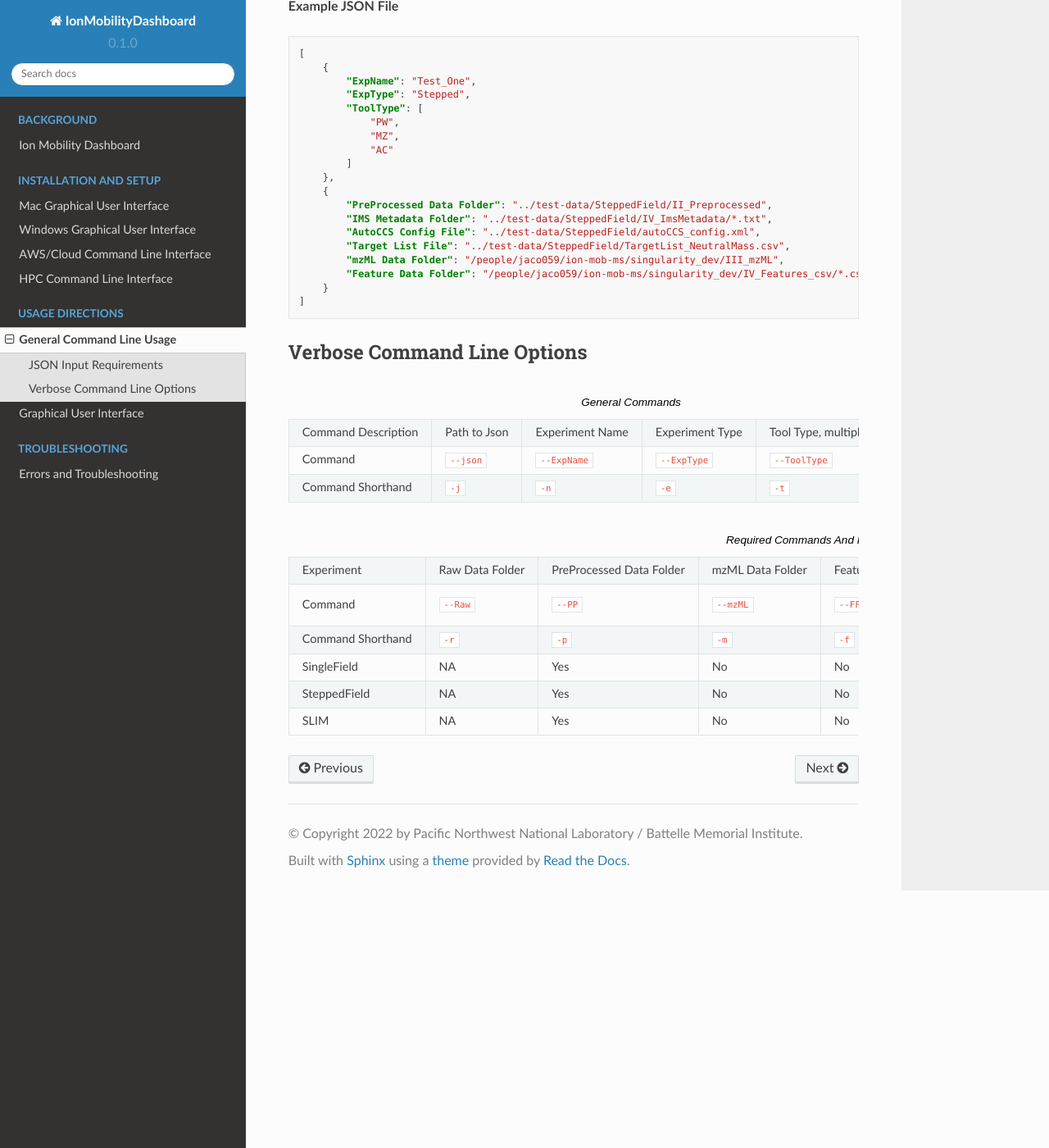
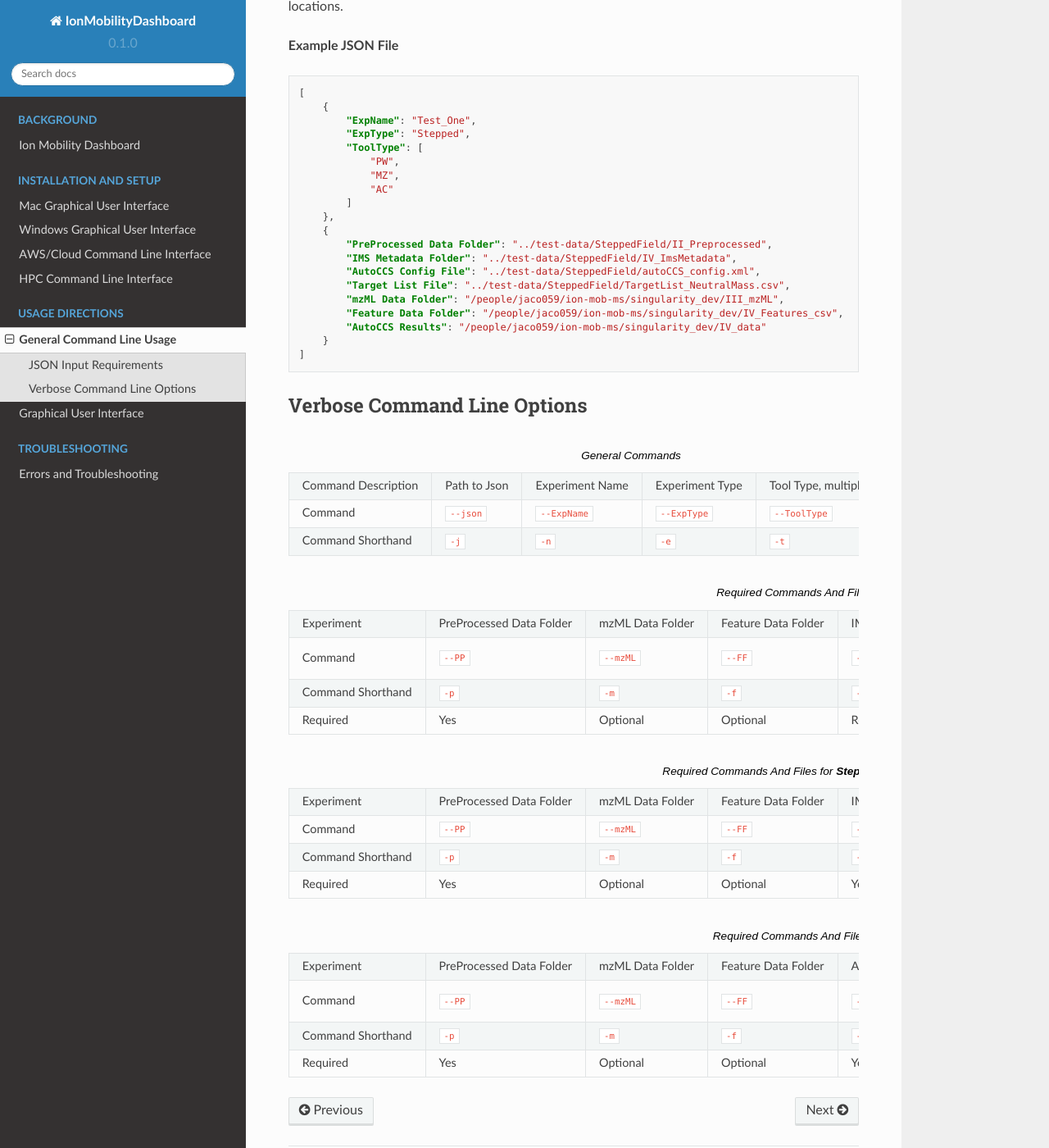
Before and after one commit to PNNL-CompBio/ion-mob-ms, a Sphinx documentation site: the page built from docs/source/depth/CLI.rst, in a window 1280 px wide and 1400 px high, scrolled down 913 px. Shown: the whole window at 82% size. Built offline with Sphinx 7.4.7 and the Read the Docs theme 2.0.0, drawn with Linux system fonts in a browser that asks for light colours; pages that are not in the unit, such as notebooks, are missing from menus; some of the changed text lies outside the part shown.

Commit message:
Update CLI.rst

```diff
--- a/docs/source/depth/CLI.rst
+++ b/docs/source/depth/CLI.rst
@@ -31,7 +31,8 @@
 
 Some potential bugs currently exist with file pathing. Note to dev - fix this.
 
-Both relative and absolute paths are planned to be configured to work with this.
+The use of absolute paths is **required** for any docker mounts, this consists of the three files in the example that use absolue paths.
+Either relative or absolute paths can be used to specify data locations.
 
 **Example JSON File**
 
@@ -49,11 +50,12 @@
        },
        {
            "PreProcessed Data Folder": "../test-data/SteppedField/II_Preprocessed",
-           "IMS Metadata Folder": "../test-data/SteppedField/IV_ImsMetadata/*.txt",
+           "IMS Metadata Folder": "../test-data/SteppedField/IV_ImsMetadata",
            "AutoCCS Config File": "../test-data/SteppedField/autoCCS_config.xml",
            "Target List File": "../test-data/SteppedField/TargetList_NeutralMass.csv",
            "mzML Data Folder": "/people/jaco059/ion-mob-ms/singularity_dev/III_mzML",
-           "Feature Data Folder": "/people/jaco059/ion-mob-ms/singularity_dev/IV_Features_csv/*.csv"
+           "Feature Data Folder": "/people/jaco059/ion-mob-ms/singularity_dev/IV_Features_csv",
+           "AutoCCS Results": "/people/jaco059/ion-mob-ms/singularity_dev/IV_data"
        }
    ]
 
@@ -86,66 +88,126 @@
 
 
 
-.. list-table:: Required Commands And Files for Each Experimental Pipeline Type
+
+.. list-table:: Required Commands And Files for **SingleField** Data
    :class: scrolltable
 
    * - Experiment
-     - Raw Data Folder
      - PreProcessed Data Folder
      - mzML Data Folder
      - Feature Data Folder
      - IMS Metadata Folder
      - AutoCCS Config File
      - Target List File
-     - Metadata File
      - Calibrant File
+     - AutoCCS Results
    * - Command
-     - ``--Raw``
      - ``--PP``
      - ``--mzML``
      - ``--FF``
      - ``--IMSMeta``
      - ``--ACConfig``
      - ``--TLF``
-     - ``--MetadataFile``
      - ``--Calibrant``
+     - ``--AutoCCS``
    * - Command Shorthand
-     - ``-r``
      - ``-p``
      - ``-m``
      - ``-f``
      - ``-i``
      - ``-a``
      - ``-s``
-     - ``-z``
      - ``-c``
-   * - SingleField
-     - NA
+     - ``-o``
+   * - Required
      - Yes
-     - No
-     - No
+     - Optional
+     - Optional
      - Recommended
      - Yes
      - Recommended
-     - No
      - Yes
-   * - SteppedField
-     - NA
+     - Optional
+
+
+
+
+.. list-table:: Required Commands And Files for **SteppedField** Data
+   :class: scrolltable
+
+   * - Experiment
+     - PreProcessed Data Folder
+     - mzML Data Folder
+     - Feature Data Folder
+     - IMS Metadata Folder
+     - AutoCCS Config File
+     - Target List File
+     - AutoCCS Results
+   * - Command
+     - ``--PP``
+     - ``--mzML``
+     - ``--FF``
+     - ``--IMSMeta``
+     - ``--ACConfig``
+     - ``--TLF``
+     - ``--AutoCCS``
+   * - Command Shorthand
+     - ``-p``
+     - ``-m``
+     - ``-f``
+     - ``-i``
+     - ``-a``
+     - ``-s``
+     - ``-o``
+   * - Required
      - Yes
-     - No
-     - No
+     - Optional
+     - Optional
      - Yes
      - Yes
      - Yes
-     - No
-     - No
-   * - SLIM
-     - NA
+     - Optional
+
+
+
+
+
+.. list-table:: Required Commands And Files for **SLIM** Data
+   :class: scrolltable
+
+   * - Experiment
+     - PreProcessed Data Folder
+     - mzML Data Folder
+     - Feature Data Folder
+     - AutoCCS Config File
+     - Target List File
+     - Metadata File
+     - Calibrant File
+     - AutoCCS Results
+   * - Command
+     - ``--PP``
+     - ``--mzML``
+     - ``--FF``
+     - ``--ACConfig``
+     - ``--TLF``
+     - ``--MetadataFile``
+     - ``--Calibrant``
+     - ``--AutoCCS``
+   * - Command Shorthand
+     - ``-p``
+     - ``-m``
+     - ``-f``
+     - ``-a``
+     - ``-s``
+     - ``-z``
+     - ``-c``
+     - ``-o``
+   * - Required
      - Yes
-     - No
-     - No
-     - No
+     - Optional
+     - Optional
      - Yes
      - Optional
      - Yes
      - Yes
+     - Optional
```
